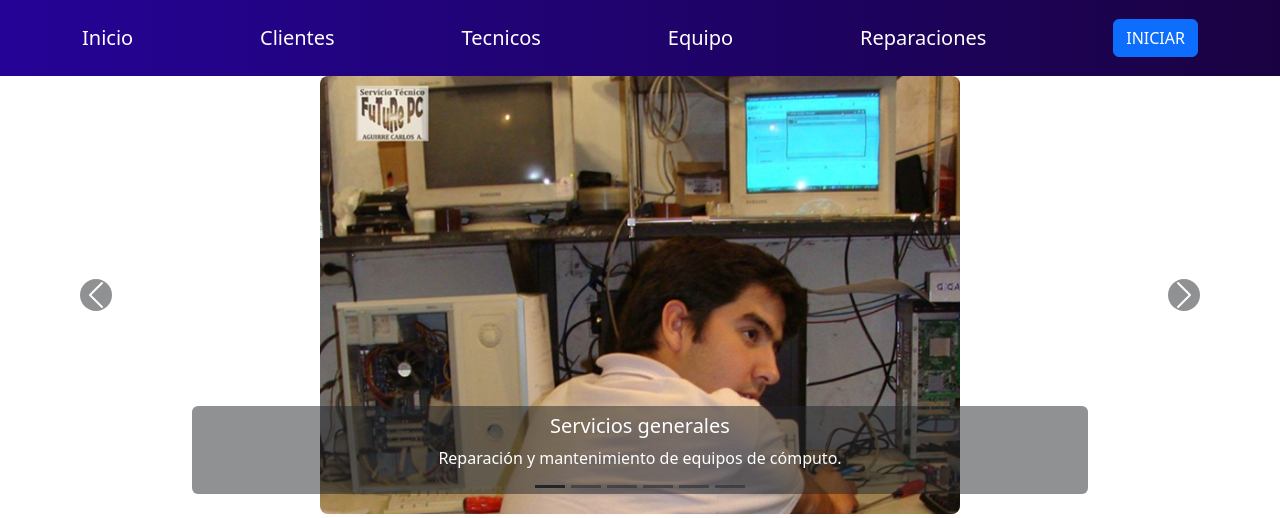
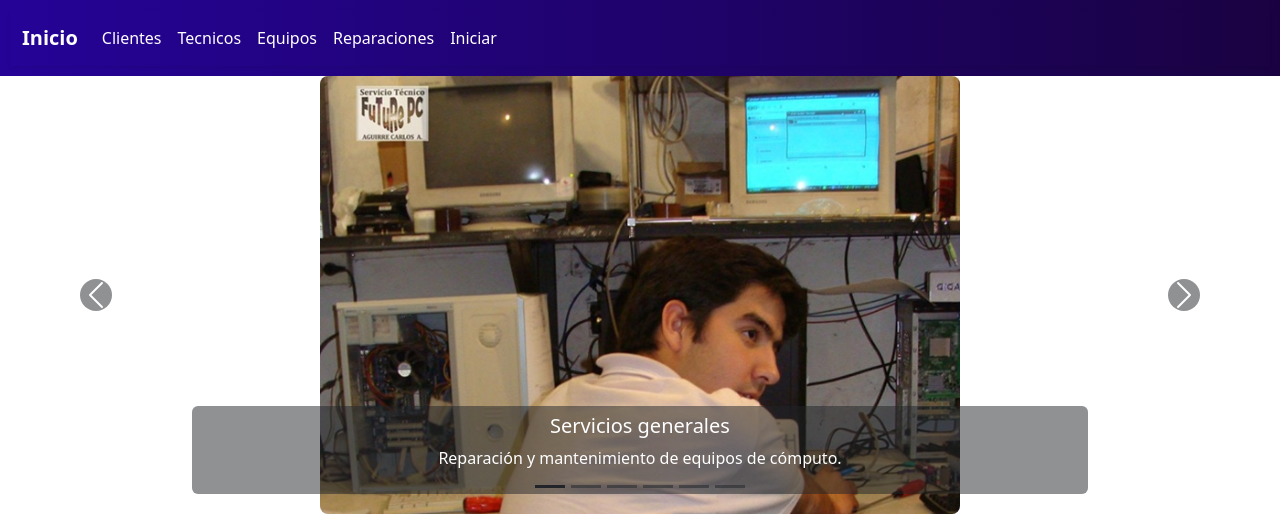
Before and after one commit to CarlosLaboratorio/serviciotecnicofuturepc, a Django app: page / in a window 1280 px wide. Shown: the top 518 px of the page. Run offline with Django 5.2, Linux system fonts and the light colour scheme.

Commit message:
se agregan animaciones y componentes bootstrap

```diff
--- a/ProyectoServisPC/myapp/static/myapp/css/styles.css
+++ b/ProyectoServisPC/myapp/static/myapp/css/styles.css
@@ -1,3 +1,11 @@
+* {
+    font-family: "Bitcount Single Ink", system-ui;
+    font-style: normal;
+    margin: 0;
+    padding: 0;
+    box-sizing: border-box;
+}
+
 header {
     background: linear-gradient(90deg, #250397, #1a0242);
     color: white;
--- a/ProyectoServisPC/templates/base.html
+++ b/ProyectoServisPC/templates/base.html
@@ -4,21 +4,33 @@
     <head>
         <meta charset="UTF-8">
         <title>{% block title %}Servis de PC{% endblock %}</title>
-        <link rel="stylesheet" href="{% static 'myapp/css/styles.css' %}">
+
         <link rel="stylesheet" href="https://cdn.jsdelivr.net/npm/bootstrap@5.3.3/dist/css/bootstrap.min.css">
         <link rel="stylesheet" href="https://cdn.jsdelivr.net/npm/bootstrap-icons@1.11.1/font/bootstrap-icons.css">
+        <link rel="stylesheet" href="{% static 'myapp/css/styles.css' %}">
+
     </head>
     <body>
         <header>
-            <nav class="navbar navbar-light static-top">
-                <div class="container">
-                    <a class="navbar-brand text-white" href="{% url 'myapp:index' %}">Inicio</a>
-                    <a class="navbar-brand text-white" href="{% url 'myapp:clientes' %}">Clientes</a>
-                    <a class="navbar-brand text-white" href="{% url 'myapp:tecnicos' %}">Tecnicos</a>
-                    <a class="navbar-brand text-white" href="{% url 'myapp:equipos' %}">Equipo</a>
-                    <a class="navbar-brand text-white" href="{% url 'myapp:reparaciones' %}">Reparaciones</a>
-                    <a class="btn btn-primary" href="#NADAAUN">INICIAR</a> </div>
+            <nav class="navbar navbar-expand-md navbar-light navbar-dark static-top shadow-sm">
+            <div class="container-fluid">
+                <a class="navbar-brand fw-bold text-white" href="{% url 'myapp:index' %}">Inicio</a>
+            <!-- Botón del menú hamburguesa (visible en móviles) -->
+            <button class="navbar-toggler" type="button" data-bs-toggle="collapse" data-bs-target="#navbarContenido"
+            aria-controls="navbarContenido" aria-expanded="false" aria-label="Toggle navigation">
+            <span class="navbar-toggler-icon"></span>
+            </button>
+            <!-- Contenido colapsable -->
+            <div class="collapse navbar-collapse" id="navbarContenido">
+            <ul class="navbar-nav me-auto mb-2 mb-lg-0">
+                <li class="nav-item"><a class="nav-link text-white btn btn-primary" href="{% url 'myapp:clientes' %}">Clientes</a></li>
+                <li class="nav-item"><a class="nav-link text-white btn btn-primary" href="{% url 'myapp:tecnicos' %}">Tecnicos</a></li>
+                <li class="nav-item"><a class="nav-link text-white btn btn-primary" href="{% url 'myapp:equipos' %}">Equipos</a></li>
+                <li class="nav-item"><a class="nav-link text-white btn btn-primary" href="{% url 'myapp:reparaciones' %}">Reparaciones</a></li>
+                <li class="nav-item"><a class="nav-link text-white btn btn-primary" href="#NADAAUN">Iniciar</a></li>
+            </ul>
             </nav>
+
         </header>
         <main>
             {% block content %} <!-- Contenido específico de cada página irá aquí --> {% endblock %}
```
